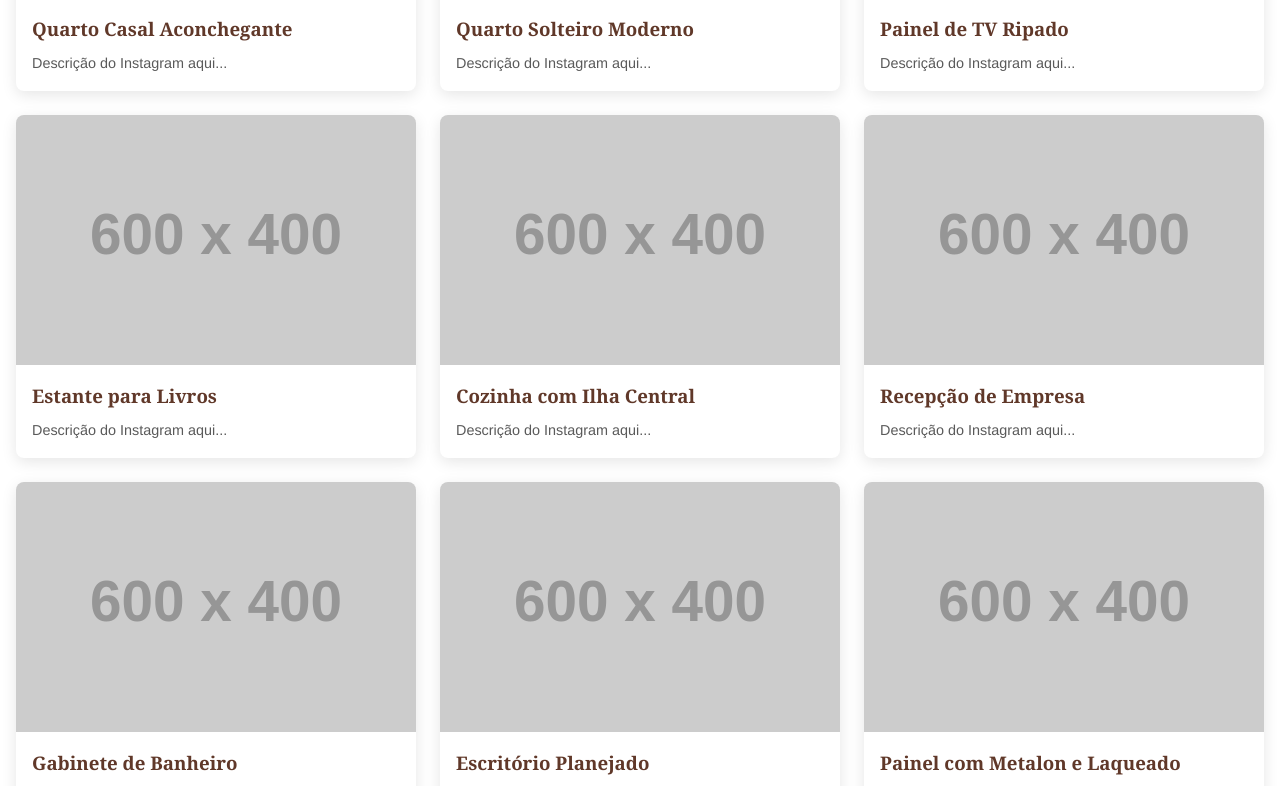
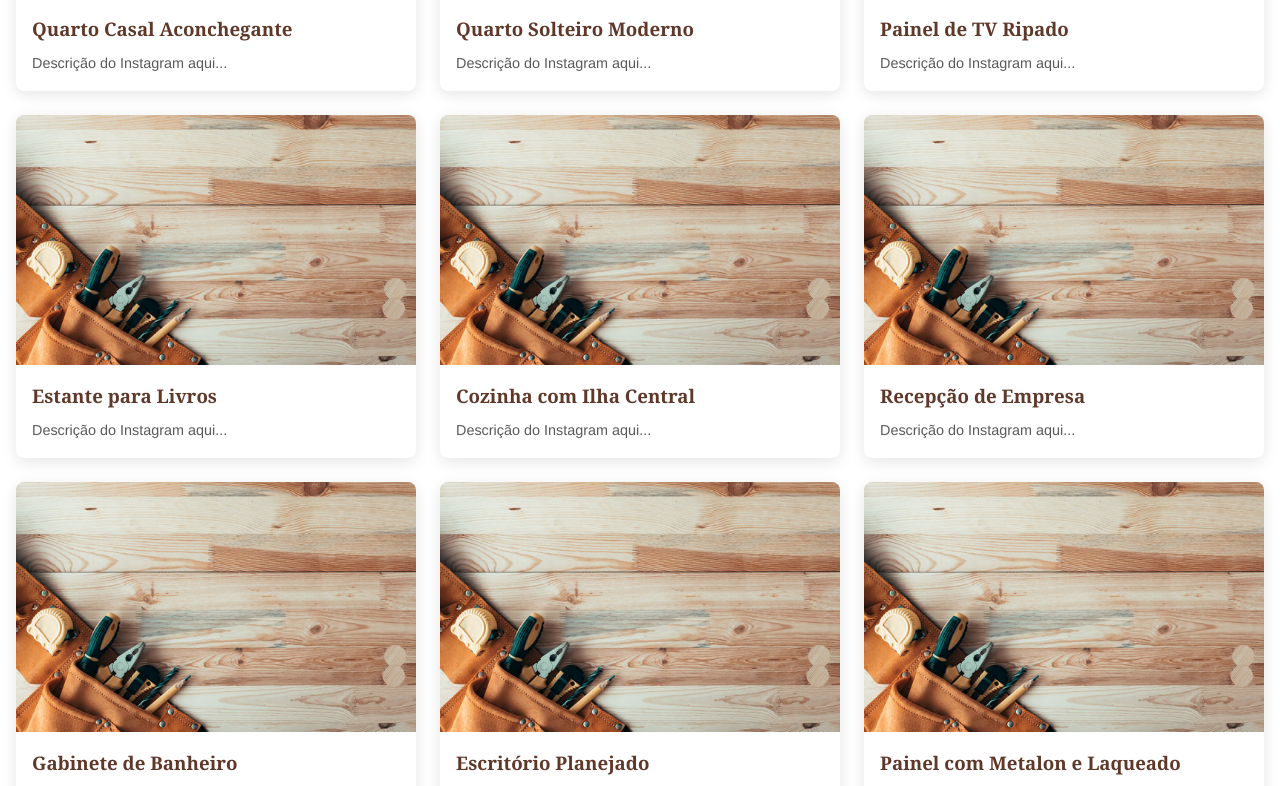
Before and after one commit to GustavoAlbuquerquee/primor-moveis, a Next.js app: page /Home in a window 1280 px wide. Shown: the part 1634-2420 px from the top of the page. Built offline with nearby package versions, Linux system fonts and the light colour scheme.

Commit message:
refactor: Ajustar formatação e melhorar a legibilidade do código em vários componentes

```diff
--- a/src/app/sobre/styles.ts
+++ b/src/app/sobre/styles.ts
@@ -14,7 +14,7 @@ const SobreHeroSection = styled.section`
   align-items: center;
   justify-content: center;
   min-height: 40vh; // Altura ajustável
-
+flex-direction: column;
   // Você pode adicionar uma imagem de fundo sutil aqui também, se desejar
   // background-image: linear-gradient(rgba(0,0,0,0.5), rgba(0,0,0,0.5)), url('/caminho/para/imagem-sobre-hero.jpg');
   // background-size: cover;
--- a/src/components/Projects/index.tsx
+++ b/src/components/Projects/index.tsx
@@ -1,45 +1,106 @@
-'use client';
+"use client";
 
-import React, { useState, useMemo } from 'react';
-import styled from 'styled-components';
-import Image from 'next/image';
-import * as S from './styles';
+import React, { useState, useMemo } from "react";
+import styled from "styled-components";
+import Image from "next/image";
+import * as S from "./styles";
 
 // --- DADOS DOS PROJETOS ---
 // **IMPORTANTE**: Substitua com seus projetos REAIS.
 // Use as descrições do Instagram e adicione a categoria correta.
 const allProjects = [
   // Quartos
-  { id: 'q1', category: 'Quartos', name: 'Quarto Casal Aconchegante', description: 'Descrição do Instagram aqui...', imageSrc: 'https://via.placeholder.com/600x400/DDDDDD/808080?text=Quarto+1' },
-  { id: 'q2', category: 'Quartos', name: 'Quarto Solteiro Moderno', description: 'Descrição do Instagram aqui...', imageSrc: 'https://via.placeholder.com/600x400/DDDDDD/808080?text=Quarto+2' },
+  {
+    id: "q1",
+    category: "Quartos",
+    name: "Quarto Casal Aconchegante",
+    description: "Descrição do Instagram aqui...",
+    imageSrc: "/360_F_250493771_IXqI9j7XfRFIDXpKw0lAo427B7sj5BjE.jpg",
+  },
+  {
+    id: "q2",
+    category: "Quartos",
+    name: "Quarto Solteiro Moderno",
+    description: "Descrição do Instagram aqui...",
+    imageSrc: "/360_F_250493771_IXqI9j7XfRFIDXpKw0lAo427B7sj5BjE.jpg",
+  },
   // Sala
-  { id: 's1', category: 'Sala', name: 'Painel de TV Ripado', description: 'Descrição do Instagram aqui...', imageSrc: 'https://via.placeholder.com/600x400/B0B0B0/FFFFFF?text=Sala+1' },
-  { id: 's2', category: 'Sala', name: 'Estante para Livros', description: 'Descrição do Instagram aqui...', imageSrc: 'https://via.placeholder.com/600x400/B0B0B0/FFFFFF?text=Sala+2' },
+  {
+    id: "s1",
+    category: "Sala",
+    name: "Painel de TV Ripado",
+    description: "Descrição do Instagram aqui...",
+    imageSrc: "/360_F_250493771_IXqI9j7XfRFIDXpKw0lAo427B7sj5BjE.jpg",
+  },
+  {
+    id: "s2",
+    category: "Sala",
+    name: "Estante para Livros",
+    description: "Descrição do Instagram aqui...",
+    imageSrc: "/360_F_250493771_IXqI9j7XfRFIDXpKw0lAo427B7sj5BjE.jpg",
+  },
   // Cozinha
-  { id: 'c1', category: 'Cozinha', name: 'Cozinha com Ilha Central', description: 'Descrição do Instagram aqui...', imageSrc: 'https://via.placeholder.com/600x400/CCCCCC/808080?text=Cozinha+1' },
+  {
+    id: "c1",
+    category: "Cozinha",
+    name: "Cozinha com Ilha Central",
+    description: "Descrição do Instagram aqui...",
+    imageSrc: "/360_F_250493771_IXqI9j7XfRFIDXpKw0lAo427B7sj5BjE.jpg",
+  },
   // Corporativos
-  { id: 'corp1', category: 'Corporativos', name: 'Recepção de Empresa', description: 'Descrição do Instagram aqui...', imageSrc: 'https://via.placeholder.com/600x400/AAAAAA/FFFFFF?text=Corporativo+1' },
+  {
+    id: "corp1",
+    category: "Corporativos",
+    name: "Recepção de Empresa",
+    description: "Descrição do Instagram aqui...",
+    imageSrc: "/360_F_250493771_IXqI9j7XfRFIDXpKw0lAo427B7sj5BjE.jpg",
+  },
   // Banheiros
-  { id: 'b1', category: 'Banheiros', name: 'Gabinete de Banheiro', description: 'Descrição do Instagram aqui...', imageSrc: 'https://via.placeholder.com/600x400/C9C9C9/808080?text=Banheiro+1' },
+  {
+    id: "b1",
+    category: "Banheiros",
+    name: "Gabinete de Banheiro",
+    description: "Descrição do Instagram aqui...",
+    imageSrc: "/360_F_250493771_IXqI9j7XfRFIDXpKw0lAo427B7sj5BjE.jpg",
+  },
   // Home Office
-  { id: 'ho1', category: 'Home Office', name: 'Escritório Planejado', description: 'Descrição do Instagram aqui...', imageSrc: 'https://via.placeholder.com/600x400/A0A0A0/FFFFFF?text=Home+Office+1' },
+  {
+    id: "ho1",
+    category: "Home Office",
+    name: "Escritório Planejado",
+    description: "Descrição do Instagram aqui...",
+    imageSrc: "/360_F_250493771_IXqI9j7XfRFIDXpKw0lAo427B7sj5BjE.jpg",
+  },
   // Projetos Especiais
-  { id: 'pe1', category: 'Projetos Especiais', name: 'Painel com Metalon e Laqueado', description: 'Descrição do Instagram aqui...', imageSrc: 'https://via.placeholder.com/600x400/603829/FFFFFF?text=Metalon' },
-  { id: 'pe2', category: 'Projetos Especiais', name: 'Cabeceira Estofada', description: 'Descrição do Instagram aqui...', imageSrc: 'https://via.placeholder.com/600x400/603829/FFFFFF?text=Cabeceira' },
+  {
+    id: "pe1",
+    category: "Projetos Especiais",
+    name: "Painel com Metalon e Laqueado",
+    description: "Descrição do Instagram aqui...",
+    imageSrc: "/360_F_250493771_IXqI9j7XfRFIDXpKw0lAo427B7sj5BjE.jpg",
+  },
+  {
+    id: "pe2",
+    category: "Projetos Especiais",
+    name: "Cabeceira Estofada",
+    description: "Descrição do Instagram aqui...",
+    imageSrc: "/360_F_250493771_IXqI9j7XfRFIDXpKw0lAo427B7sj5BjE.jpg",
+  },
 ];
 
-const categories = ['Todos', ...Array.from(new Set(allProjects.map(p => p.category)))];
-
-
+const categories = [
+  "Todos",
+  ...Array.from(new Set(allProjects.map((p) => p.category))),
+];
 
 export default function ProjetosPage() {
-  const [activeCategory, setActiveCategory] = useState('Todos');
+  const [activeCategory, setActiveCategory] = useState("Todos");
 
   const filteredProjects = useMemo(() => {
-    if (activeCategory === 'Todos') {
+    if (activeCategory === "Todos") {
       return allProjects;
     }
-    return allProjects.filter(p => p.category === activeCategory);
+    return allProjects.filter((p) => p.category === activeCategory);
   }, [activeCategory]);
 
   return (
@@ -47,7 +108,7 @@ export default function ProjetosPage() {
       <S.GalleryWrapper>
         <S.PageTitle>Nossos Projetos</S.PageTitle>
         <S.FilterContainer>
-          {categories.map(category => (
+          {categories.map((category) => (
             <S.FilterButton
               key={category}
               $isActive={activeCategory === category}
@@ -58,10 +119,15 @@ export default function ProjetosPage() {
           ))}
         </S.FilterContainer>
         <S.ProjectsGrid>
-          {filteredProjects.map(project => (
+          {filteredProjects.map((project) => (
             <S.ProjectCard key={project.id}>
               <div className="image-container">
-                <Image src={project.imageSrc} alt={project.name} layout="fill" objectFit="cover" />
+                <Image
+                  src={project.imageSrc}
+                  alt={project.name}
+                  layout="fill"
+                  objectFit="cover"
+                />
               </div>
               <div className="info-container">
                 <h3>{project.name}</h3>
```
Also changed, not shown: src/app/sobre/page.tsx (+50 -17 lines), src/components/HeroSlider/index.tsx (+27 -26 lines).
